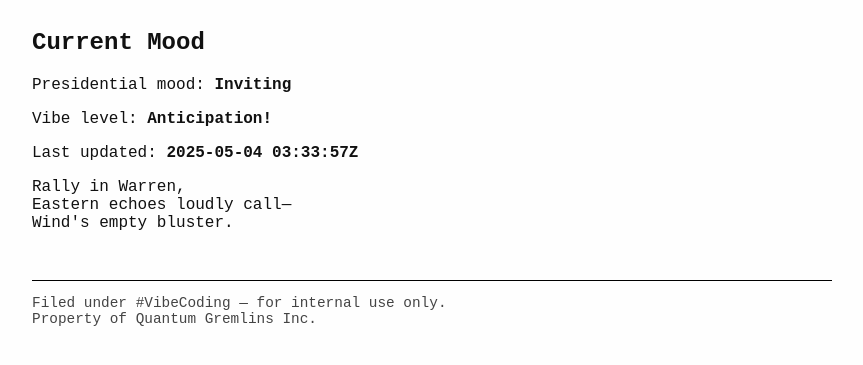
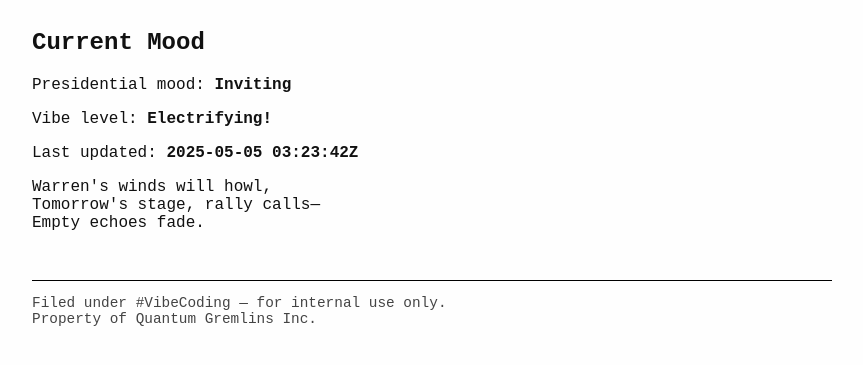
Before and after one commit to Department-of-Vibes-and-Haiku-Warfare/dev-ops-and-chill, a plain HTML site: page docs/index.html in a window 1280 px wide. Shown: the part 211-576 px from the top of the page, without its empty margins (208-1071 px from the left). Drawn offline with Linux system fonts and the light colour scheme.

Commit message:
Signed haiku update

```diff
--- a/docs/index.html
+++ b/docs/index.html
@@ -56,14 +56,14 @@
     <div class="mood">
       <h2>Current Mood</h2>
       <p>Presidential mood: <strong>Inviting</strong></p>
-      <p>Vibe level: <strong>Anticipation!</strong></p>
-      <p>Last updated: <strong>2025-05-04 03:33:57Z</strong></p>
+      <p>Vibe level: <strong>Electrifying!</strong></p>
+      <p>Last updated: <strong>2025-05-05 03:23:42Z</strong></p>
     </div>
 
     <!-- Haikus will be injected/generated here -->
     <div class="haiku">
       <div class="text">
-        Rally in Warren,  <br/>Eastern echoes loudly call—  <br/>Wind&#39;s empty bluster.
+        Warren&#39;s winds will howl,  <br/>Tomorrow&#39;s stage, rally calls—  <br/>Empty echoes fade.
       </div>
     </div>
   </main>
```
